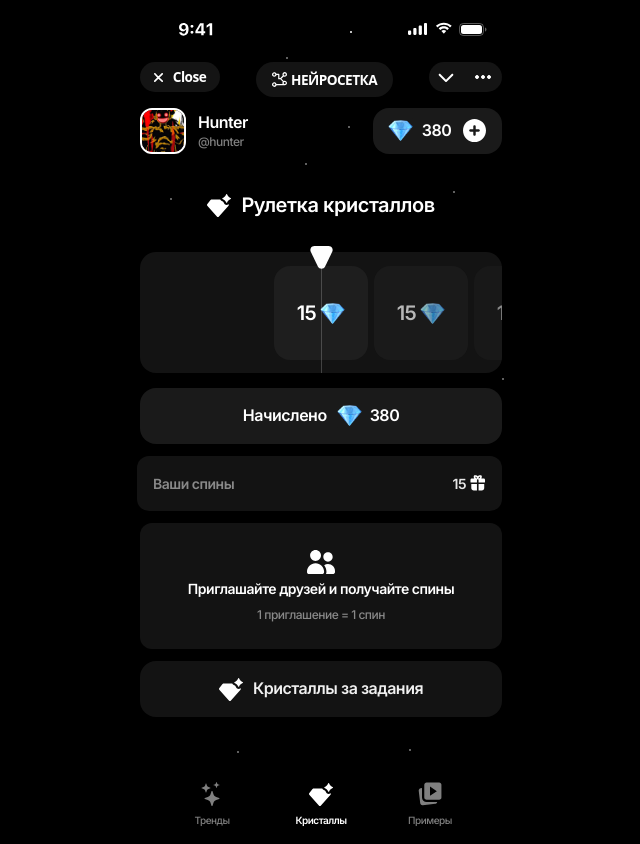
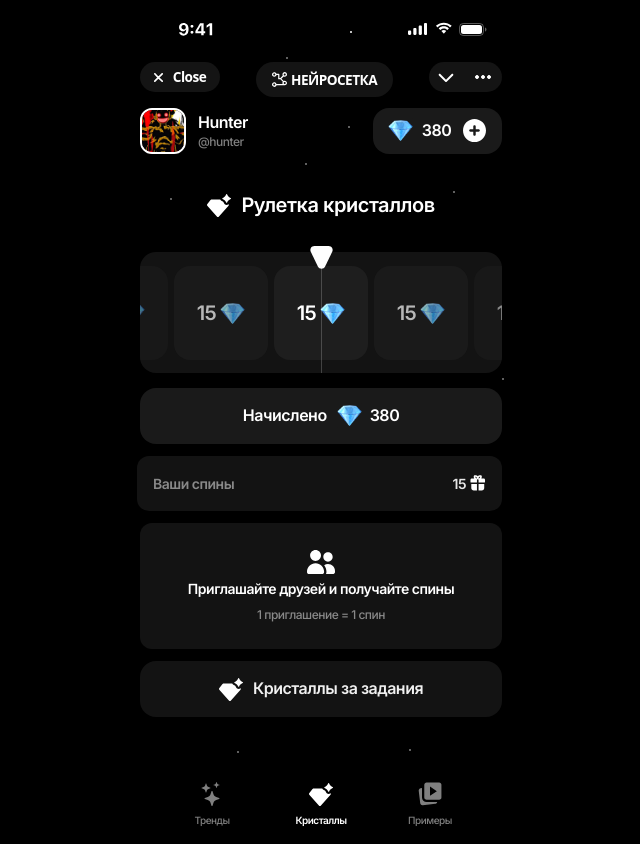
Before and after one commit to Radamanths/test_screen, a React (Vite) app: page / in a window 1280 px wide. Shown: the whole page, without its empty margins (319-959 px from the left). Built offline with nearby package versions, Linux system fonts and the light colour scheme.

Commit message:
fix: fill roulette left gap, ensure bottom nav visible

```diff
--- a/src/components/Roulette/Roulette.tsx
+++ b/src/components/Roulette/Roulette.tsx
@@ -43,6 +43,9 @@ export function Roulette({ prizes, spins, onSpin, disabled = false }: RoulettePr
 
   // Calculate center offset so the strip starts centered
   const centerOffset = (containerWidth - ITEM_SIZE) / 2;
+  // How many items needed to fill left side of center
+  const itemsBeforeCenter = Math.ceil(centerOffset / step);
+  const stripLeft = centerOffset - itemsBeforeCenter * step;
 
   const handleSpin = () => {
     resetWin();
@@ -50,7 +53,7 @@ export function Roulette({ prizes, spins, onSpin, disabled = false }: RoulettePr
   };
 
   // Calculate which item index is in center to apply opacity
-  const centerItemIndex = Math.round(currentOffset / step);
+  const centerItemIndex = Math.round(currentOffset / step) + itemsBeforeCenter;
 
   return (
     <div className="flex flex-col items-center gap-[8px]">
@@ -97,7 +100,7 @@ export function Roulette({ prizes, spins, onSpin, disabled = false }: RoulettePr
           className="absolute flex items-center will-change-transform"
           style={{
             top: '14px',
-            left: `${centerOffset}px`,
+            left: `${stripLeft}px`,
             gap: `${ITEM_GAP}px`,
             transform: `translateX(${-currentOffset}px)`,
           }}
--- a/src/pages/CrystalsPage/CrystalsPage.tsx
+++ b/src/pages/CrystalsPage/CrystalsPage.tsx
@@ -103,8 +103,8 @@ export function CrystalsPage() {
       <UserProfile user={user} />
 
       <motion.div
-        className="flex flex-col flex-1"
-        style={{ gap: '12px', marginTop: '39px', paddingBottom: '0px' }}
+        className="flex flex-col"
+        style={{ gap: '12px', marginTop: '39px', paddingBottom: '0px', flex: '1 1 0', minHeight: 0, overflow: 'hidden' }}
         variants={containerVariants}
         initial="hidden"
         animate="visible"
@@ -192,6 +192,7 @@ export function CrystalsPage() {
 
       <BottomNav tabs={mockNavTabs} />
 
+
       </div>{/* end content wrapper */}
     </div>
   );
```
